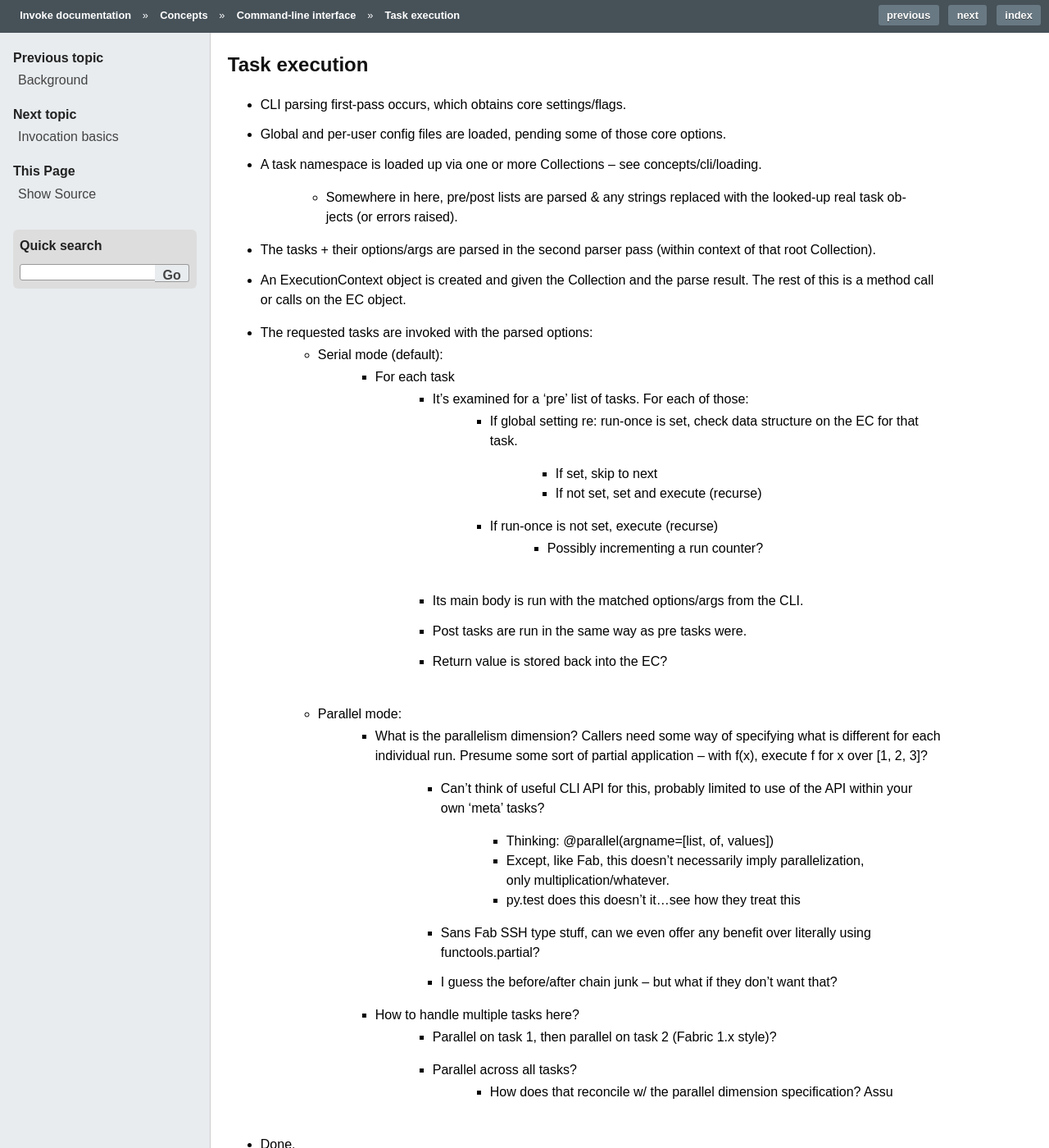
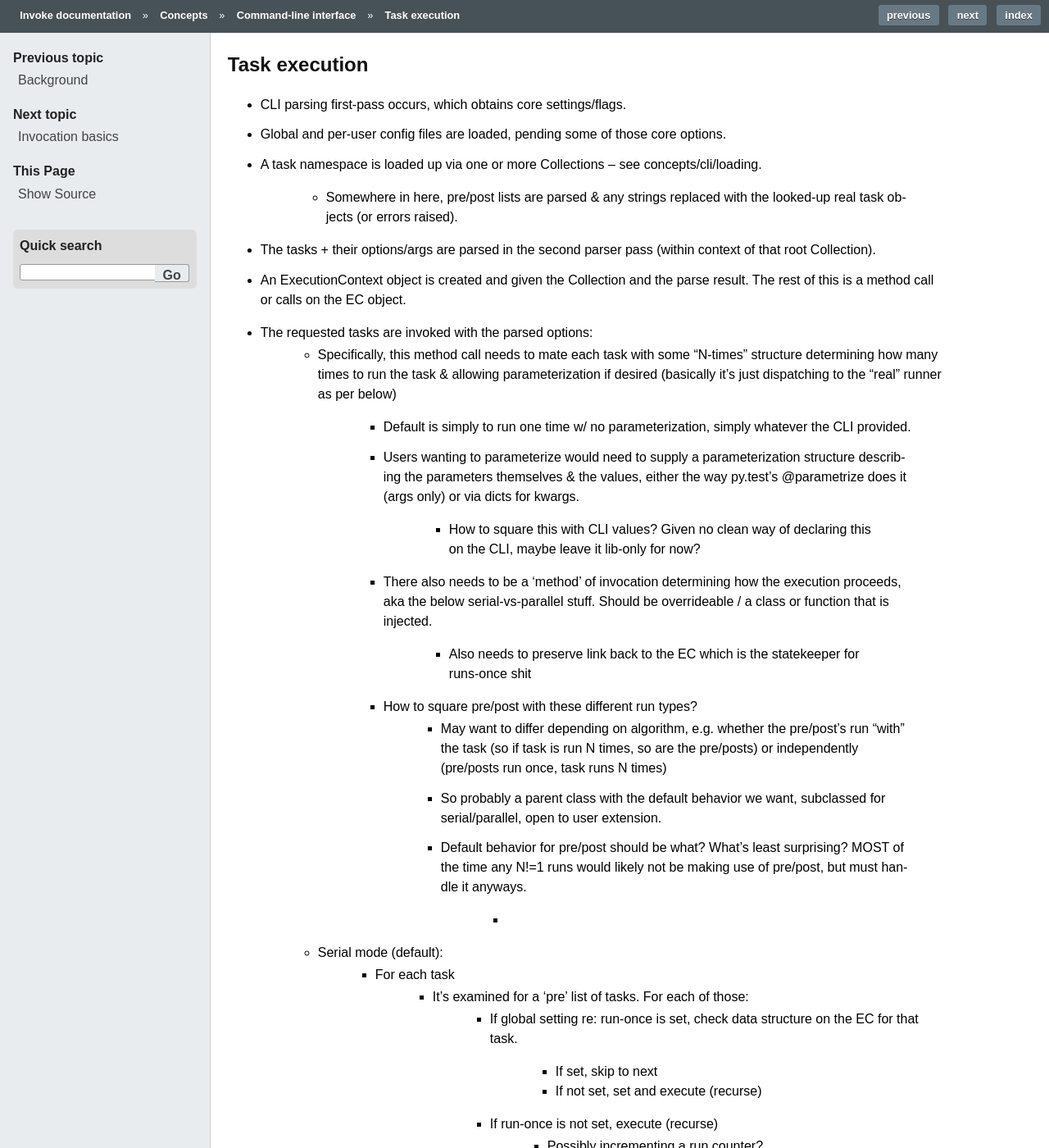
Before and after one commit to pyinvoke/invoke, a Sphinx documentation site: the page built from docs/concepts/cli/execution.rst, in a window 1280 px wide and 1400 px high. Shown: the whole window at 82% size. Built offline with Sphinx 7.4.7, drawn with Linux system fonts in a browser that asks for light colours; some of the changed text lies outside the part shown.

Commit message:
Oh god more notes

```diff
--- a/docs/concepts/cli/execution.rst
+++ b/docs/concepts/cli/execution.rst
@@ -14,6 +14,34 @@ Task execution
 * An ExecutionContext object is created and given the Collection and the parse
   result. The rest of this is a method call or calls on the EC object.
 * The requested tasks are invoked with the parsed options:
+    * Specifically, this method call needs to mate each task with some
+      "N-times" structure determining how many times to run the task & allowing
+      parameterization if desired (basically it's just dispatching to the
+      "real" runner as per below)
+        * Default is simply to run one time w/ no parameterization, simply
+          whatever the CLI provided.
+        * Users wanting to parameterize would need to supply a parameterization
+          structure describing the parameters themselves & the values, either
+          the way py.test's @parametrize does it (args only) or via dicts for
+          kwargs.
+            * How to square this with CLI values? Given no clean way of
+              declaring this on the CLI, maybe leave it lib-only for now?
+        * There also needs to be a 'method' of invocation determining how the
+          execution proceeds, aka the below serial-vs-parallel stuff. Should be
+          overrideable / a class or function that is injected.
+            * Also needs to preserve link back to the EC which is the
+              statekeeper for runs-once shit
+        * How to square pre/post with these different run types?
+            * May want to differ depending on algorithm, e.g. whether the
+              pre/post's run "with" the task (so if task is run N times, so are
+              the pre/posts) or independently (pre/posts run once, task runs N
+              times)
+            * So probably a parent class with the default behavior we want,
+              subclassed for serial/parallel, open to user extension.
+            * Default behavior for pre/post should be what? What's least
+              surprising? MOST of the time any N!=1 runs would likely not be
+              making use of pre/post, but must handle it anyways.
+                *
     * Serial mode (default):
         * For each task
             * It's examined for a 'pre' list of tasks. For each of those:
@@ -27,23 +55,12 @@ Task execution
             * Post tasks are run in the same way as pre tasks were.
             * Return value is stored back into the EC?
     * Parallel mode:
-        * What is the parallelism dimension? Callers need some way of
-          specifying what is different for each individual run. Presume some
-          sort of partial application -- with f(x), execute f for x over [1, 2,
-          3]?
-            * Can't think of useful CLI API for this, probably limited to use
-              of the API within your own 'meta' tasks?
-                * Thinking: @parallel(argname=[list, of, values])
-                * Except, like Fab, this doesn't necessarily imply
-                  parallelization, only multiplication/whatever.
-                * py.test does this doesn't it...see how they treat this
-            * Sans Fab SSH type stuff, can we even offer any benefit over
-              literally using functools.partial?
-            * I guess the before/after chain junk -- but what if they don't
-              want that?
         * How to handle multiple tasks here?
             * Parallel on task 1, then parallel on task 2 (Fabric 1.x style)?
-            * Parallel across all tasks?
+            * Parallel across all tasks (aka task 1 + task 2 for param 1, then
+              task 2 + task 2 for param 2, etc)
                 * How does that reconcile w/ the parallel dimension
-                  specification? Assu
+                  specification, given that's usually per-task (aka
+                  "parameterize over arg 'foo' with values a,b,c" => that only
+                  works with the task that has arg 'foo')
 * Done.
```
